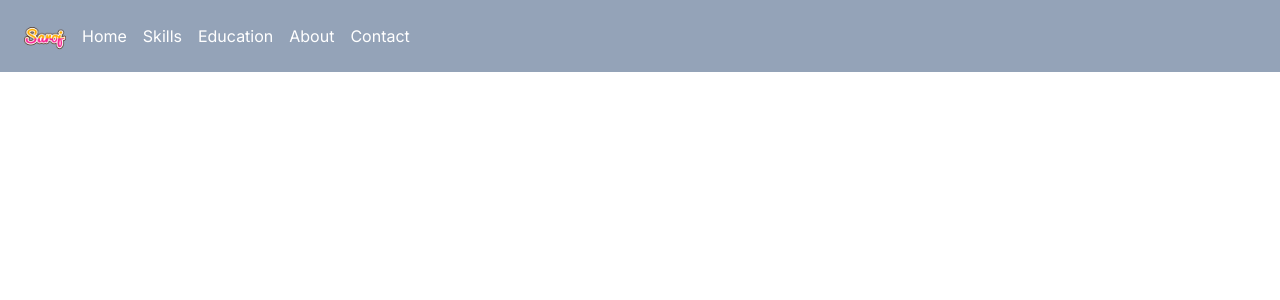
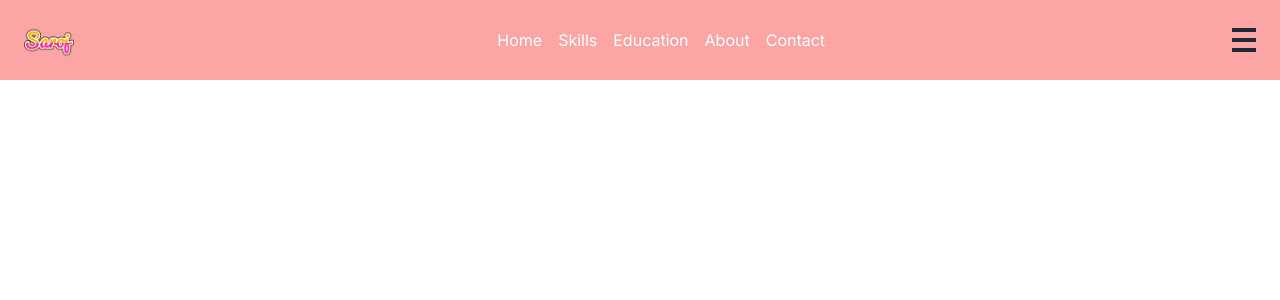
Before and after one commit to Sawrozzz/React-portfolio, a Next.js app: page / in a window 1280 px wide. Shown: the top 300 px of the page. Built offline with nearby package versions, Linux system fonts and the light colour scheme.

Commit message:
adding hamburger menu

```diff
--- a/app/components/Header/page.js
+++ b/app/components/Header/page.js
@@ -1,20 +1,20 @@
-'use client'
+"use client";
 import React from "react";
 import { useState } from "react";
 import { FontAwesomeIcon } from "@fortawesome/react-fontawesome";
-import {faBars } from '@fortawesome/free-solid-svg-icons';
+import { faBars } from "@fortawesome/free-solid-svg-icons";
 const Page = () => {
   const [click, setClick] = useState(false);
-  const hamburgerMenu = () =>{
+  const hamburgerMenu = () => {
     setClick(!click);
     console.log("Clicked");
-  }
+  };
   return (
-    <header className="flex items-center justify-between bg-slate-400 py-4 px-6">
-      <div className="flex items-center">
-        <img className="h-10 w-auto mr-4" src="logo.png" alt="logo" />
-        <nav className="hidden sm:block">
-          <ul className="flex">
+    <header className="flex items-center justify-between bg-red-300 py-4 px-6">
+      <img className="h-12 w-13 mr-4" src="logo.png" alt="logo" />
+
+      <nav className="hidden sm:block items-end justify-end">
+        <ul className="flex justify-end items-end">
           <li className="mr-4">
             <a href="#" className="text-white hover:text-gray-300">
               Home
@@ -42,12 +42,11 @@ const Page = () => {
           </li>
         </ul>
       </nav>
-      </div>
       {/* Hamburger Menu for small screens */}
-      <div className="block sm:hidden">
-        <button className="text-white focus:outline-none" onClick={hamburgerMenu}>
-        <FontAwesomeIcon icon='fa-soild fa-bars' />
-        </button>
+      <div class="flex flex-col justify-between h-6 w-6 cursor-pointer">
+        <div class="w-full h-1 bg-gray-800"></div>
+        <div class="w-full h-1 bg-gray-800 my-1"></div>
+        <div class="w-full h-1 bg-gray-800"></div>
       </div>
     </header>
   );
```
Lines whose indentation alone changed are shown as unchanged.
